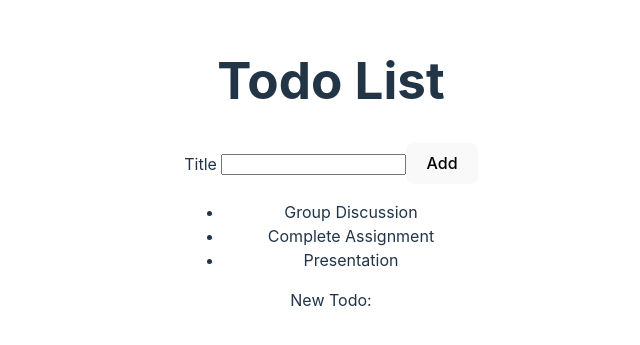
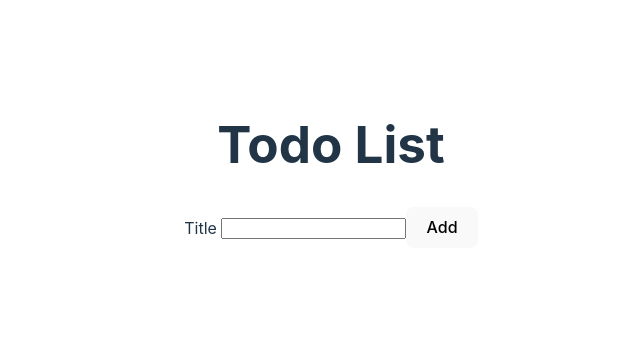
Before and after one commit to N1tn1/react-todo, a React (Vite) app: page / in a window 1280 px wide. Shown: the part 227-572 px from the top of the page, without its empty margins (309-949 px from the left). Built offline with nearby package versions, Linux system fonts and the light colour scheme.

Commit message:
Lesson-1-4

```diff
--- a/src/AddTodoForm.jsx
+++ b/src/AddTodoForm.jsx
@@ -1,21 +1,24 @@
-import React from 'react';
+import React, {useState} from 'react';
 
-function AddTodoForm({onAddTodo})
-{
-    function handleAddTodo(event)
-    {
+const AddTodoForm = ({onAddTodo}) =>{
+    const [todoTitle, setTodoTitle] = useState('');
+    const handleTitleChange = (event) =>{
+        const newTodoTitle = event.target.value;
+        setTodoTitle(newTodoTitle);
+    };
+    const handleAddTodo = (event) =>{
         event.preventDefault();
-        const todoTitle = event.target.elements['title'].value;
-        console.log(todoTitle);
-        event.target.elements['title'].value = '';
-        onAddTodo(todoTitle);
-    }
+        if (todoTitle.trim() !== '') {
+            onAddTodo({title: todoTitle, id: Date.now()});
+            setTodoTitle('');
+        }
+    };
     return(
         <>
             <form onSubmit={handleAddTodo}>
                 <label for = "todoTitle"> Title </label>
-                <input type = "text" id = "todoTitle" name = "title"></input>
-                <button type = "submit" id = "submit"> Add </button>
+                <input type = "text" id = "todoTitle" name = "title" value = {todoTitle} onChange = {handleTitleChange}/>
+                <button type = "button" onClick = {handleAddTodo}> Add </button>
             </form>
         </>
     )
--- a/src/App.jsx
+++ b/src/App.jsx
@@ -1,22 +1,21 @@
-import { useState } from 'react'
-import reactLogo from './assets/react.svg'
-import viteLogo from '/vite.svg'
-import './App.css'
+import { useState } from 'react';
+import './App.css';
 import TodoList from './TodoList';
 import AddTodoForm from './AddTodoForm';
 
 function App() {
-  const [newTodo, setNewTodo] = useState('');
+  const [todoList, setTodoList] = useState([]);
+  const addTodo = (newTodo) =>{
+    setTodoList([...todoList, newTodo]);
+  };
   return (
       <div>
         <h1> Todo List </h1>
-        <AddTodoForm onAddTodo={setNewTodo}/>
-        < TodoList />
-        <p> New Todo: {newTodo} </p>
-
+        <AddTodoForm onAddTodo = {addTodo}/>
+        <TodoList todoList={todoList}/>
 
       </div>
   )
 }
 
-export default App
+export default App;
--- a/src/TodoList.jsx
+++ b/src/TodoList.jsx
@@ -1,22 +1,6 @@
 import React from 'react';
 import TodoListItem from './TodoListItem';
-
-let todoList = [
-  {
-    id: 1,
-    title: 'Group Discussion'
-  },
-  {
-    id: 2,
-    title: 'Complete Assignment'
-  },
-  {
-    id: 3,
-    title: 'Presentation'
-  }
-];
-function TodoList()
-{
+const TodoList = ({todoList}) =>{
     return (
     <>
         <ul>
--- a/src/TodoListItem.jsx
+++ b/src/TodoListItem.jsx
@@ -3,7 +3,7 @@
 function TodoListItem({todo})
 {
     return (
-        <li>{todo.title}</li>
+        <li>{todo && todo.title}</li>
     );
 }
 export default TodoListItem;
```
Also changed, not shown: 1 other file (tests, documents, lock files or other folders).
